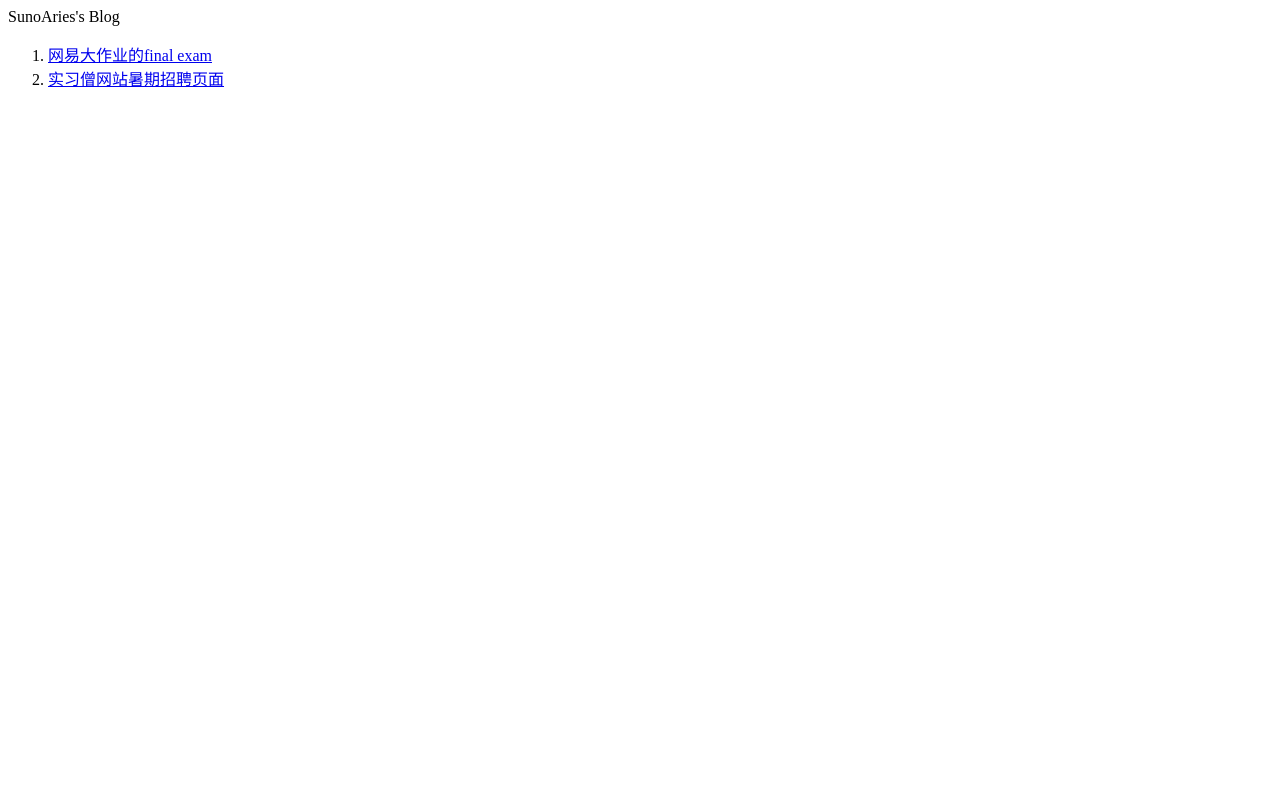
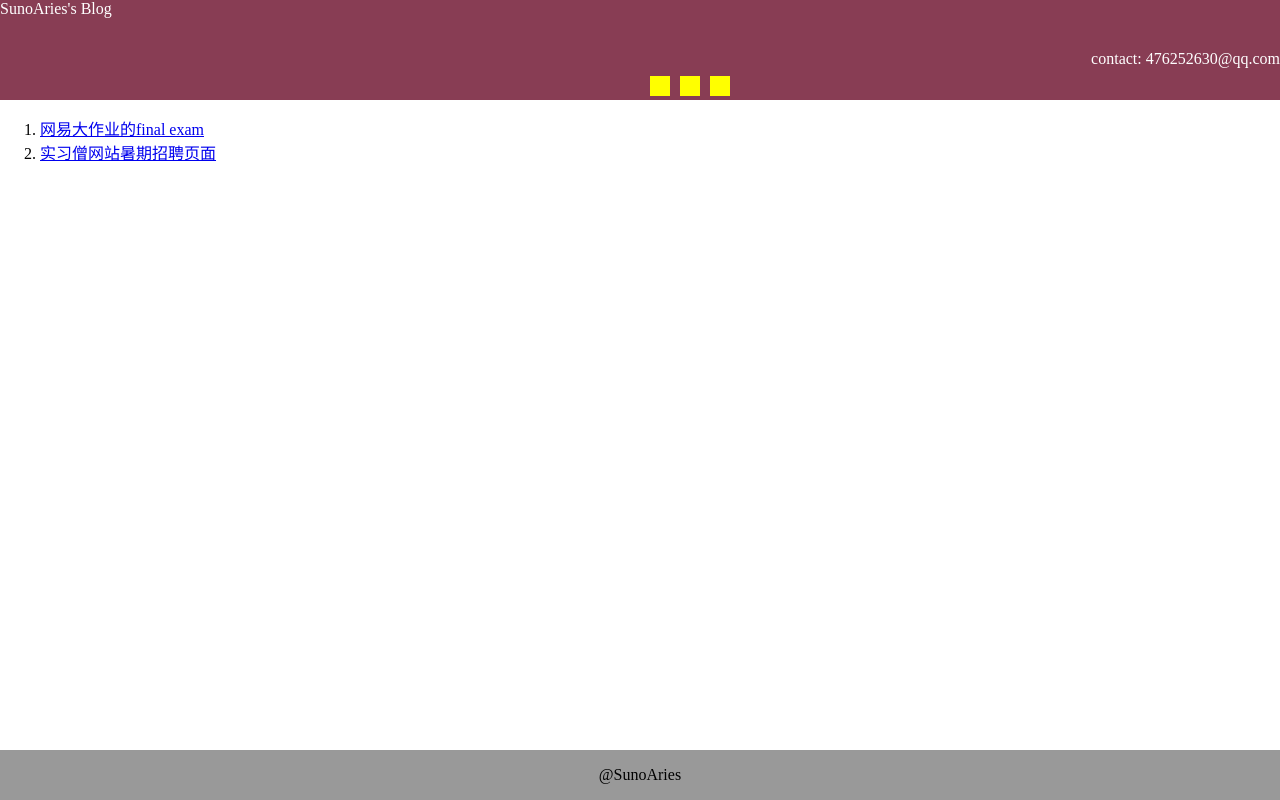
Before and after one commit to SunoAries/SunoAries.github.io, a plain HTML site: page index.html in a window 1280 px wide. Drawn offline with nearby package versions, Linux system fonts and the light colour scheme; files that its build step writes are made by us from their sources.

Commit message:
add header

```diff
--- a/index.html
+++ b/index.html
@@ -3,12 +3,21 @@
 <head>
     <meta charset="UTF-8">
     <title>SunoAries</title>
+    <link rel="stylesheet" href="stylesheet/css.css">
 </head>
 <body>
-    <header>SunoAries's Blog </header>
+    <header>
+        <span>SunoAries's Blog</span>
+        <div class="contact">contact: <a href="mailto:476252630@qq.com">476252630@qq.com</a></div>
+        <div class="nav"><a></a><a></a><a></a></div>
+    </header>
     <ol>
         <li><a href="/exam">网易大作业的final exam</a></li>
         <li><a href="http://www.shixiseng.com/summerstorm#home" target="_blank">实习僧网站暑期招聘页面</a></li>
     </ol>
+    <footer>
+        @SunoAries
+    </footer>
+    <script src="javascript/main.js"></script>
 </body>
 </html>
--- /dev/null
+++ b/stylesheet/css.scss
@@ -0,0 +1,46 @@
+body,html{
+  margin: 0;
+  padding: 0;
+}
+header{
+  background: #883d54;
+  height: 100px;
+  width: 100%;
+  position: relative;
+  color: #fff;
+span{
+  position: absolute;
+  top:0;
+  left:0;
+}
+  .contact{
+    position: absolute;
+    right:0;
+    top:50%;
+    a{
+      color: inherit;
+      text-decoration: none;
+    }
+  }
+  .nav{
+    position: absolute;
+    bottom: 0;
+    left:50%;
+    a{
+      display: inline-block;
+      margin-left:10px;
+      height: 20px;
+      width: 20px;
+      background: yellow;
+    }
+  }
+}
+footer{
+  position: absolute;
+  bottom: 0;
+  width: 100%;
+  height: 50px;
+  background: #999;
+  text-align: center;
+  line-height: 50px;
+}
```
Also changed, not shown: javascript/main.js (added).
